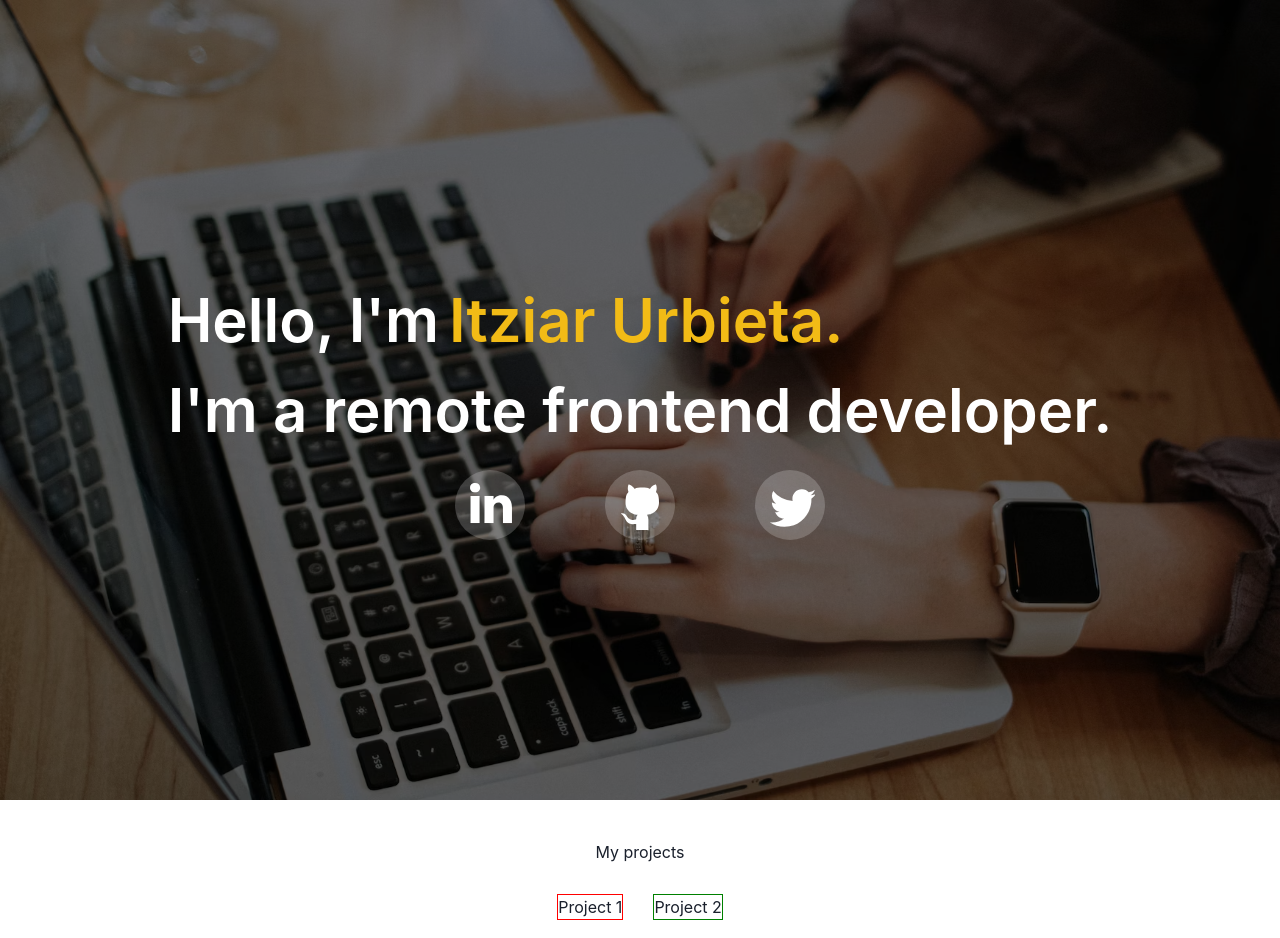
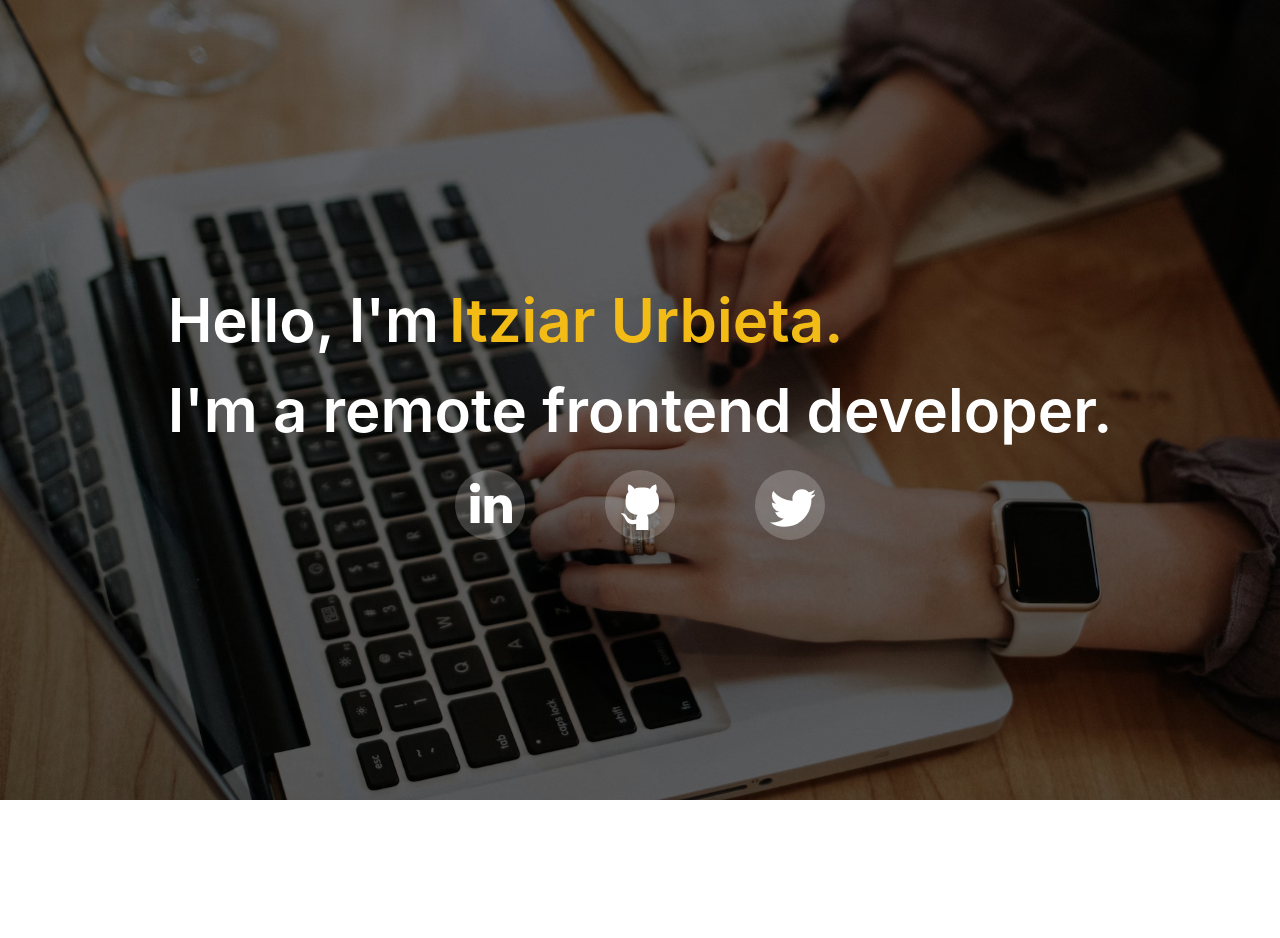
Before and after one commit to ThisIsItz/ThisIsItz.github.io, a React (Create React App) app: page / in a window 1280 px wide. Shown: the top 938 px of the page. After the commit the page ends 800 px from the top, so only its background shows below. Built offline with nearby package versions, Linux system fonts and the light colour scheme.

Commit message:
comment my project section

```diff
--- a/src/App.tsx
+++ b/src/App.tsx
@@ -19,7 +19,7 @@ function App() {
         />
         <IntroductionPage />
       </Flex>
-      <MyProjects />
+      {/* <MyProjects /> */}
     </Box>
   )
 }
```
